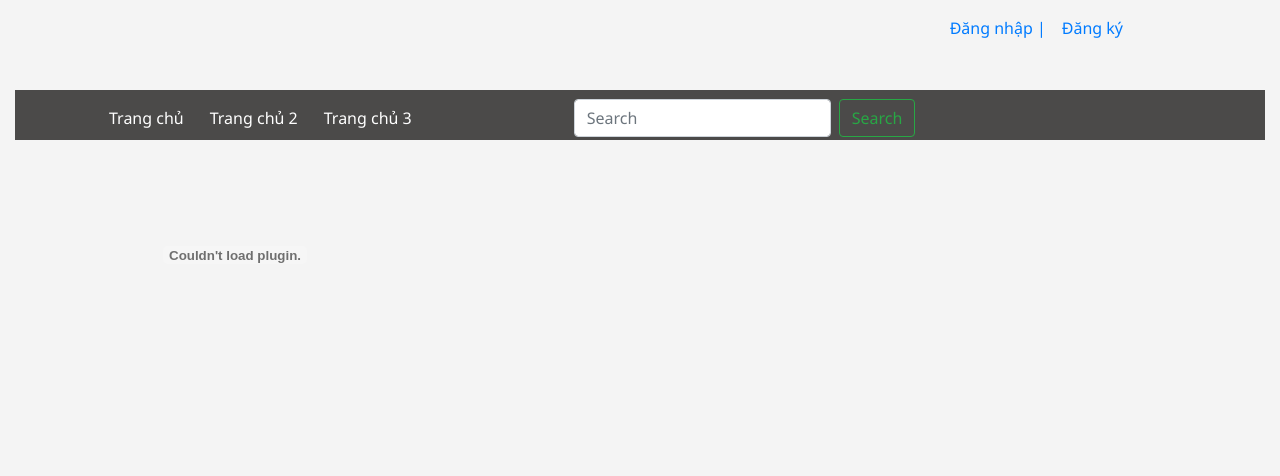
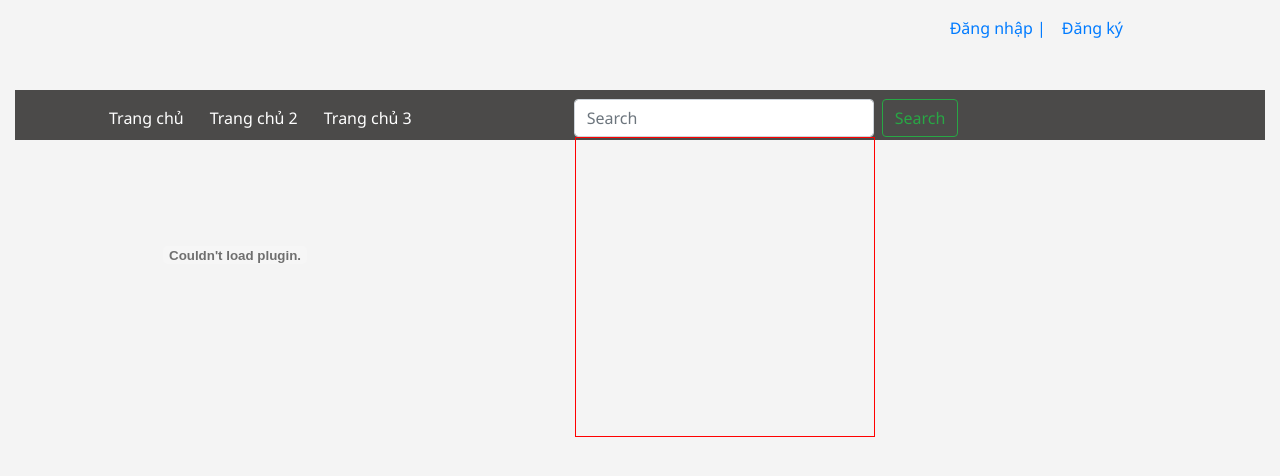
Before and after one commit to cuongpianna/books-review-system, a Django app: a page that uses templates/_include/header.html in a window 1280 px wide. Shown: the top 476 px of the page. Run offline with Django 3.2, Linux system fonts and the light colour scheme; data comes from the database, SQL or seed files in the repository; both versions use the stored data as it was after the commit; some libraries are stand-ins or nearby versions.

Commit message:
search with ajax

```diff
--- a/books/views.py
+++ b/books/views.py
@@ -1,6 +1,6 @@
 from _threading_local import local
 
-from django.shortcuts import render,get_object_or_404,get_list_or_404,redirect
+from django.shortcuts import render,get_object_or_404,get_list_or_404,redirect,render_to_response
 from django.http import JsonResponse,HttpResponse
 from django.views.decorators.csrf import csrf_exempt
 from django.contrib.auth.decorators import login_required
@@ -143,9 +143,21 @@
         book = None
     return JsonResponse({'status': 's'})
 
+def ajax_search(request):
+
+    if  request.is_ajax:
+        query = request.GET.get('q')
+        search_text = request.GET.get('search_text')
+
+        results = Book.objects.filter(
+            Q(title__icontains=query) | Q(description__icontains=query) | Q(title__icontains=query))
+
+        return render_to_response('books/ajax_search.html',{'results':results})
+
 def search(request):
     query = request.GET.get('q')
 
-    results = Book.objects.filter(Q(title__icontains=query) | Q(description__icontains=query) | Q(title__icontains=query))
+    results = Book.objects.filter(
+        Q(title__icontains=query) | Q(description__icontains=query) | Q(title__icontains=query))
 
-    return render(request,'books/search.html',{'results':results})
+    return render(request, 'books/search.html', {'results': results})
--- a/static/css/base.css
+++ b/static/css/base.css
@@ -229,3 +229,19 @@
 .star-activated{
     background: yellow;
 }
+
+/*Search*/
+.btn-search{
+    position: relative;
+}
+
+#search-results{
+    position: absolute;
+    width: 300px;
+    height: 300px;
+    border: 1px solid red;
+    left: -308px;
+    top: 37px;
+    z-index: 1;
+
+}
--- a/templates/_include/header.html
+++ b/templates/_include/header.html
@@ -51,13 +51,32 @@
                         </ul>
 
                         <!--search form-->
-                        <form class="form-inline mx-5 pl-5" method="GET" action="{% url 'books:search' %}">
-                            <input class="form-control mr-sm-2 search-input" name="q" value="{{ request.GET.q }}" type="search" placeholder="Search" aria-label="Search">
-                            <button class="btn btn-outline-success my-2 my-sm-0" type="submit">Search</button>
+                        <form class="form-inline mx-5 pl-5 search-container" method="GET" action="{% url 'books:search' %}">
+                            <input style="width: 300px" class="form-control mr-sm-2 search-input" name="q" value="{{ request.GET.q }}" type="search" placeholder="Search" aria-label="Search">
+                            <button class="btn btn-outline-success my-2 my-sm-0 btn-search" type="submit">Search
+                            <div id="search-results"></div>
+                            </button>
+
                         </form>
                         <script>
                             $(document).ready(function () {
-                               $('.search-input').keyup(function () {
+                               $('.search-input').keyup(function (e) {
+                                   e.preventDefault();
+                                    $.ajax({
+                                        url: "{% url 'books:search' %}",
+                                        type: 'GET',
+                                        dataType: 'html',
+                                        data: {q: $('.search-input').val()},
+                                    })
+                                    .done(function(data) {
+                                        $('#search-results').load(data);
+                                    })
+                                    .fail(function() {
+                                        console.log("error");
+                                    })
+                                    .always(function() {
+                                        console.log("complete");
+                                    });
 
                                })
                             });
```
Also changed, not shown: templates/books/ajax_search.html (added, +13 -0 lines), db.sqlite3.
